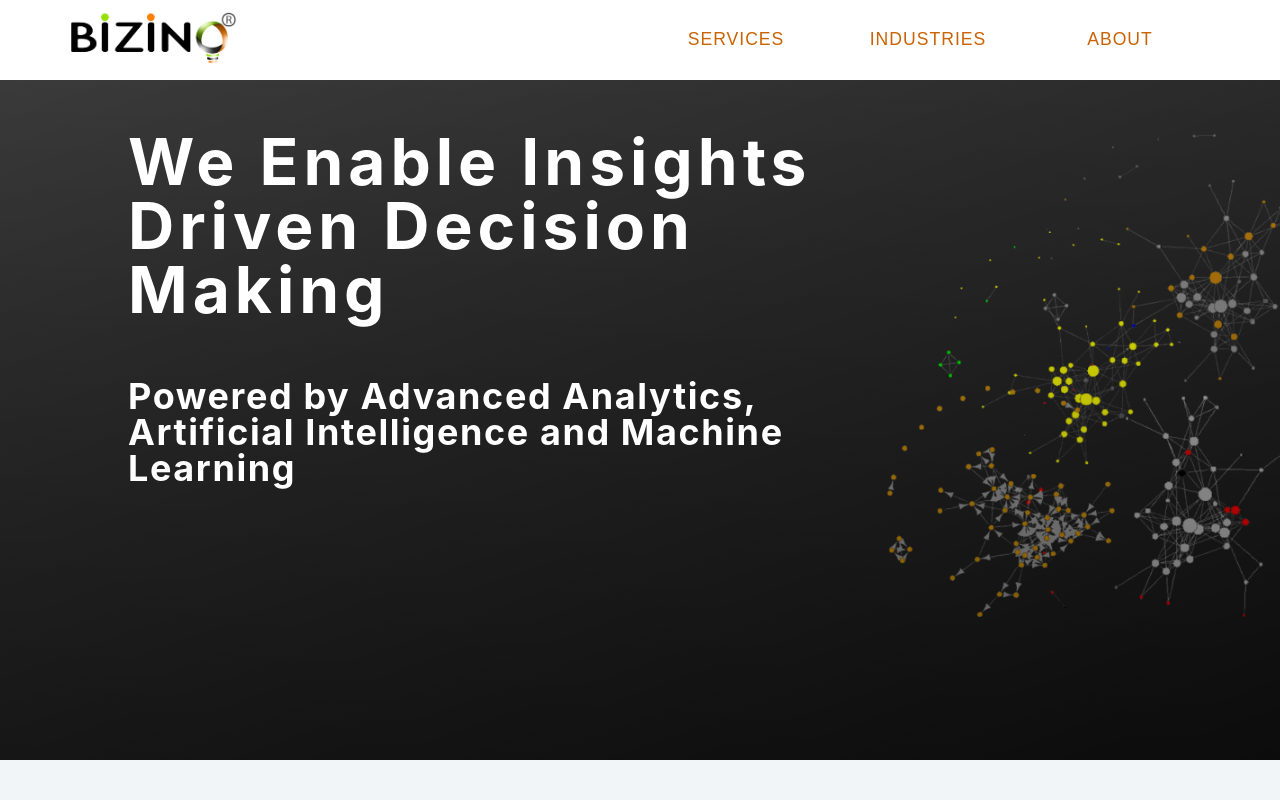
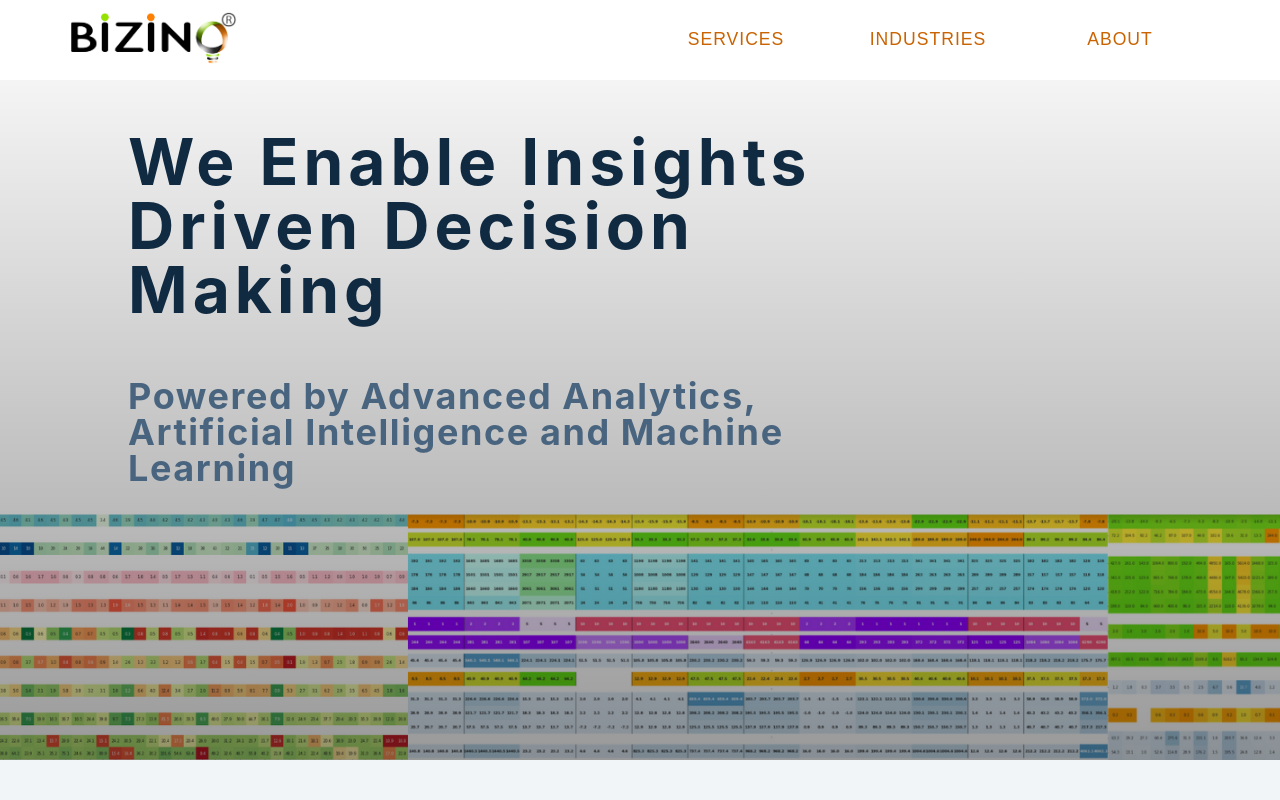
Before and after one commit to BizRnD1/Bizino-Website-Version3, a React (Create React App) app: page / in a window 1280 px wide. Shown: the top 800 px of the page. Built offline with nearby package versions, Linux system fonts and the light colour scheme; a web font is replaced by a local one.

Commit message:
modified css

```diff
--- a/src/index.css
+++ b/src/index.css
@@ -228,7 +228,7 @@ letter-spacing: var(--spacing);
 .header {
   min-height: 95vh;
   background: linear-gradient(rgba(255, 255, 255, 0.0), rgba(0, 0, 0, 0.4)),
-    url(images/Background-3.2.png) center/cover no-repeat fixed;
+    url(images/Background-3.5.png) center/cover no-repeat fixed;
   position: relative;
 
   /* animation */
@@ -244,7 +244,7 @@ letter-spacing: var(--spacing);
 
 .banner h1 {
 
-  color: white;
+  color: var(--clr-grey-1);
   font-size: 4rem;
   margin-top: 1.25rem;
   margin-bottom: 3.5rem;
@@ -255,7 +255,7 @@ letter-spacing: var(--spacing);
 }
 
 .banner h2{
-  color: white;
+  color: var(--clr-grey-4);
   font-size: 2.25rem;
   /* text-shadow: 2px 3px 10px var(--clr-grey-5); */
 }
@@ -677,12 +677,14 @@ Stripe Styles
 .innovative-text{
   max-width: 17rem;
   margin-bottom: 1.25rem;
-
-  font-size: 1.15rem;
   font-weight: 500%;
   text-shadow: 1px 1px 3px var(--clr-black);
 }
 
+.innovative-text ul{
+  font-size: 1.15rem;
+  color: white;
+}
 @media screen and (min-width: 576px) {
   .innovative-text {
     float: left;
--- a/src/we.js
+++ b/src/we.js
@@ -1,6 +1,6 @@
 import React from "react";
 
-const we =()=>{
+const we = () => {
   return (
     <section>
       <section className='section-center'>
@@ -28,8 +28,8 @@ const we =()=>{
               for our existence and our success
               <ul>
                 <li>
-                    We believe in EXCEEDING CLIENT EXPECTATIONS by adding value
-                    to client's business.
+                  We believe in EXCEEDING CLIENT EXPECTATIONS by adding value to
+                  client's business.
                 </li>
                 <li>
                   We render our services in an ETHICAL and TRANSPARENT manner.
@@ -41,9 +41,9 @@ const we =()=>{
           <article class='skill'>
             <h4 class='skill-title'>Global Experience</h4>
             <p class='skill-text'>
-                Over past two decades, our founders have created value for
-                several Fortune 100/500 companies delivering innovative
-                solutions to several complex problems.
+              Over past two decades, our founders have created value for several
+              Fortune 100/500 companies delivering innovative solutions to
+              several complex problems.
               <ul>
                 <li>Europe, North America, Asia</li>
                 <li>
@@ -65,8 +65,8 @@ const we =()=>{
               tools and technologies.
               <ul>
                 <li>
-                    From proprietory Microsoft, Oracle, IBM to several Open
-                    Source tools and technologies...
+                  From proprietory Microsoft, Oracle, IBM to several Open Source
+                  tools and technologies...
                 </li>
                 <li>
                   Business applications, N-tier Enterprise applications, SOA,
@@ -89,7 +89,7 @@ const we =()=>{
           </article>
         </section>
       </section>
-        >
+
       <div className='unique'>
         <section className='section-center'>
           <h1 className='section-title' id='wau'>
@@ -102,8 +102,8 @@ const we =()=>{
           <ul>
             <li>Over 45 years of combined experience.</li>
             <li>
-                Diverse TECHNOLOGY and INDUSTRY experience. Ability to apply
-                cross industry and in best practices.
+              Diverse TECHNOLOGY and INDUSTRY experience. Ability to apply cross
+              industry and in best practices.
             </li>
             <li>
               Application and Implementation experience of number of
@@ -112,9 +112,8 @@ const we =()=>{
             </li>
             <li>
               Certifications: DATA SCIENCE & MACHINE LEARNING, COMPUTATIONAL
-                THINKING & DATA SCIENCE, TOGAF Enterprise Architect, PMP,
-                PRINCE2, ISEB Software Testing, IFPUG Function Point Analysis,
-                etc.
+              THINKING & DATA SCIENCE, TOGAF Enterprise Architect, PMP, PRINCE2,
+              ISEB Software Testing, IFPUG Function Point Analysis, etc.
             </li>
             <li>
               Qualifications: MBA, PG & Advanced PG in Software Technology,
@@ -132,10 +131,7 @@ const we =()=>{
             <p className='founder'>
               <b>
                 <i>
-                    <a href='https://www.linkedin.com/in/suresh-dhamapurkar-3532122/'>
-                      Suresh Dhamapurkar:
-                    </a>{" "}
-                    {"   "}
+                  <a>Suresh Dhamapurkar:</a> {"   "}
                 </i>
               </b>
               Director & Principal Consultant
@@ -145,10 +141,7 @@ const we =()=>{
             <p className='founder'>
               <b>
                 <i>
-                    <a href='https://www.linkedin.com/in/shilpa-dhamapurkar-bb68698/'>
-                      Shilpa Dhamapurkar:
-                    </a>{" "}
-                    {"   "}
+                  <a>Shilpa Dhamapurkar:</a> {"   "}
                 </i>
               </b>
               Director & Technology Specialist
@@ -158,6 +151,6 @@ const we =()=>{
       </section>
     </section>
   );
-}
+};
 
 export default we;
```
Also changed, not shown: 1 other file (tests, documents, lock files or other folders). Lines whose indentation alone changed are shown as unchanged.
